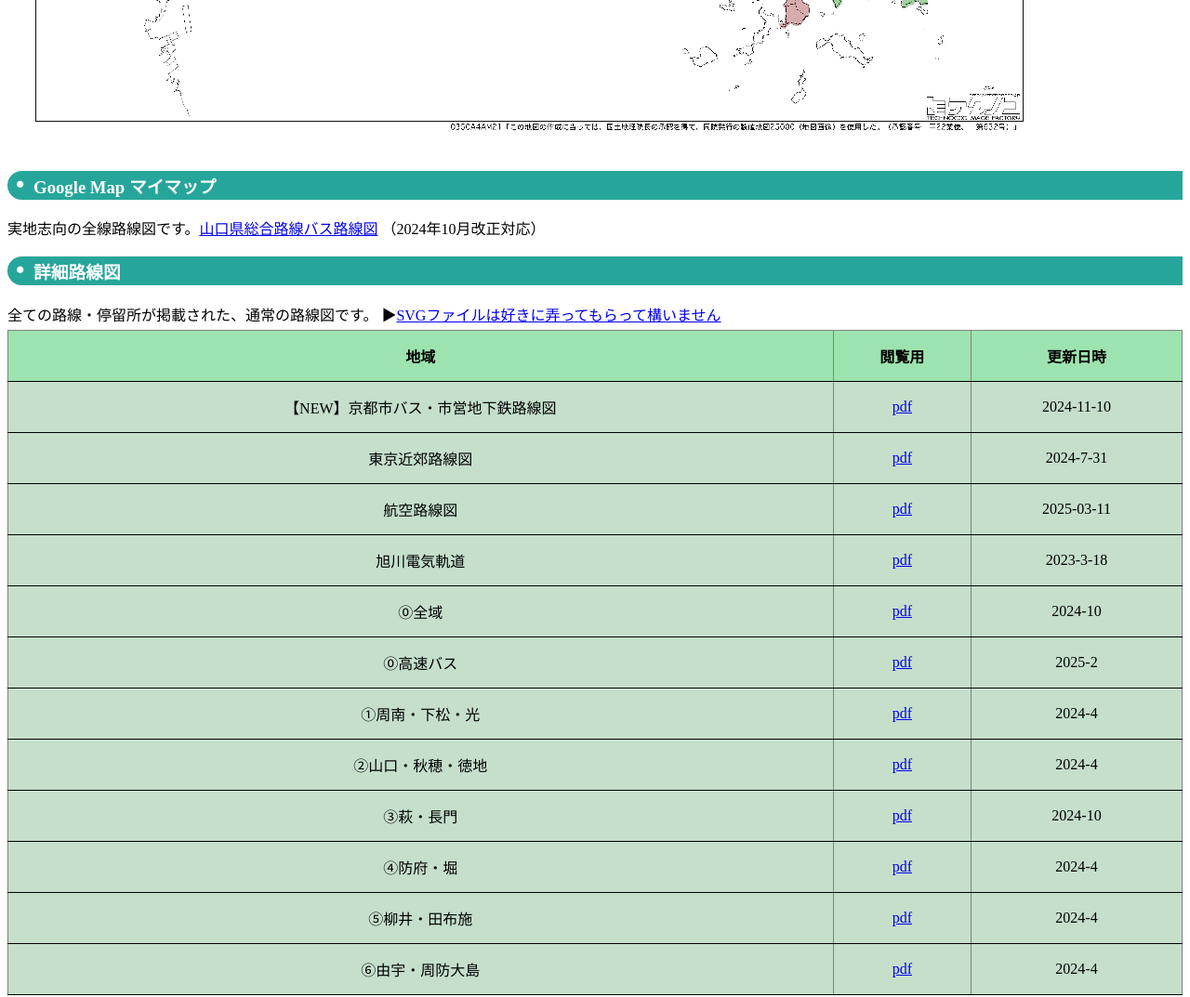
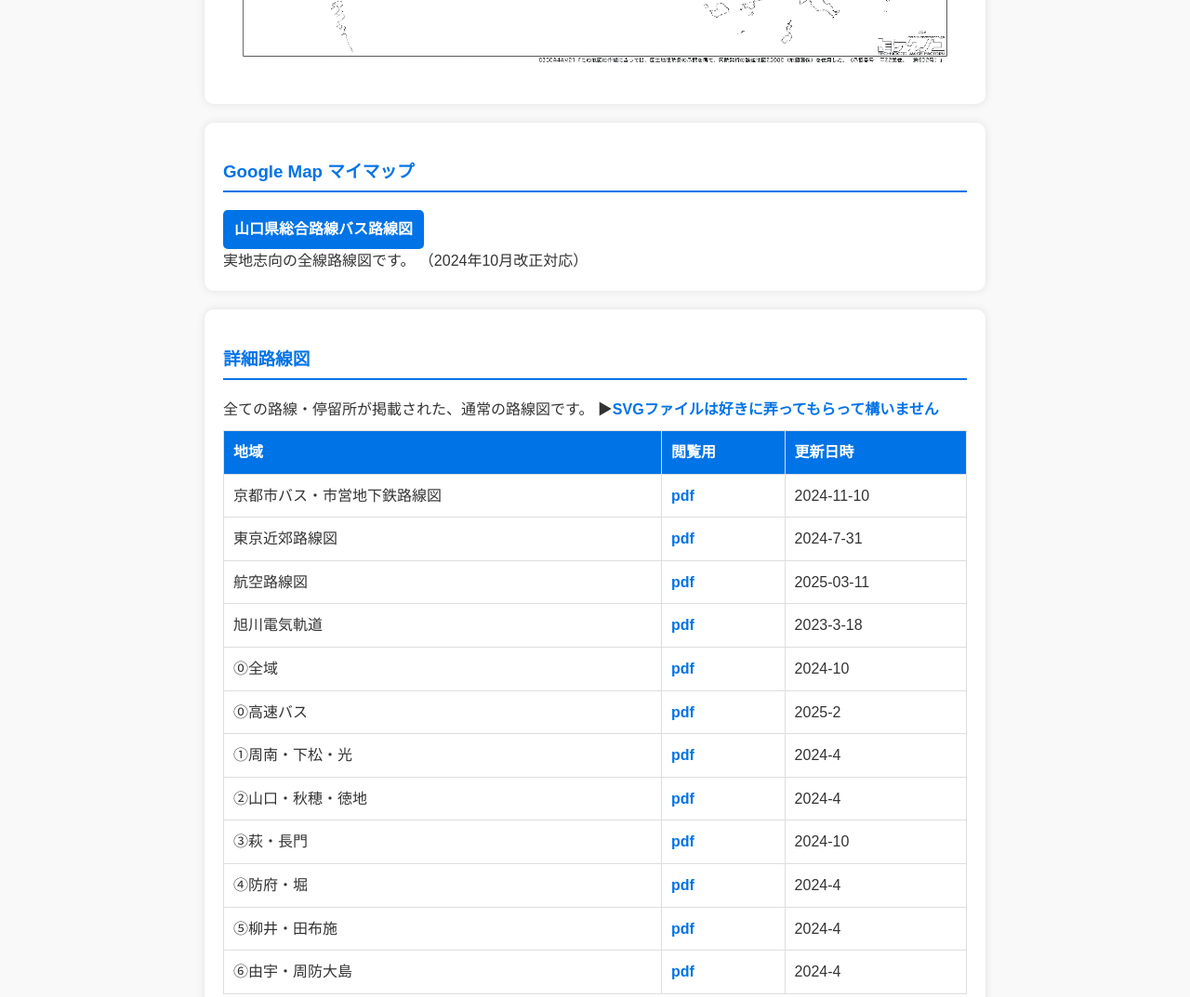
Before and after one commit to PBL-48/routemap, a plain HTML site: page index.html in a window 1280 px wide. Shown: the part 840-1913 px from the top of the page at 93% size. Drawn offline with Linux system fonts and the light colour scheme.

Commit message:
change: デザインの一新

```diff
--- a/index.html
+++ b/index.html
@@ -32,7 +32,7 @@
     </div>
   <div id="googlemap">
     <h3>Google Map マイマップ</h3>
-    実地志向の全線路線図です。<a href="https://www.google.com/maps/d/edit?mid=1QAJqJsTDWh5JOsgpUadJQ_uVgBXzL24c&usp=drive_link" target="_blank">山口県総合路線バス路線図</a>
+    <a href="https://www.google.com/maps/d/edit?mid=1QAJqJsTDWh5JOsgpUadJQ_uVgBXzL24c&usp=drive_link" target="_blank">山口県総合路線バス路線図</a><br>実地志向の全線路線図です。
     （2024年10月改正対応）
 
   </div>
@@ -48,7 +48,7 @@
                 <th>更新日時</th>
             </tr>
 	    <tr>
-                <td>【NEW】京都市バス・市営地下鉄路線図</td>
+                <td>京都市バス・市営地下鉄路線図</td>
                 <td><a href="京都市バス24-6.pdf" target="_blank">pdf</a></td>
 
                 <td>2024-11-10</td>
--- a/style.css
+++ b/style.css
@@ -1,104 +1,96 @@
-h1{
-    padding: 0.1rem 0.2rem;
-  color: #fff;
-  background: #094;
-  -webkit-box-shadow: 5px 5px 0 #007032;
-  box-shadow: 5px 5px 0 #007032;
+body {
+    font-family: 'Arial', sans-serif;
+    line-height: 1.6;
+    background-color: #f9f9f9;
+    color: #333;
+    margin: 0;
+    padding: 0;
 }
-#table, #sta{
-    margin-top: 5px;
-    width:100%;
+
+.title {
+    text-align: center;
+    background-color: #0073e6;
+    color: white;
+    padding: 20px;
+    font-size: 24px;
+}
+
+#discripition, #googlemap, #tables {
+    max-width: 800px;
+    margin: 20px auto;
+    background: white;
+    padding: 20px;
+    border-radius: 10px;
+    box-shadow: 0px 0px 10px rgba(0, 0, 0, 0.1);
+}
+
+h3 {
+    border-bottom: 2px solid #0073e6;
+    padding-bottom: 5px;
+    color: #0073e6;
+}
+
+table {
+    width: 100%;
     border-collapse: collapse;
-    border-spacing: 2;
+    margin-top: 10px;
 }
-h3 {
-    position: relative;
-	padding: 0.1em 0.3em;
-	padding-left: 1.5em;
-	vertical-align: middle;
-	color: #fff;
-	border-radius: 25px 0 0 25px;
-	background: #26a69a;
-  }
-  h3::before {
-	font-size: .9em;
-	position: absolute;
-	top: .25em;
-	left: .5em;
-	margin-right: 8px;
-	content: '●';
-	color: #fff;}
-table{
-    border-collapse: collapse;
-    border-spacing: 0;
-    width: 100%;
-    background-color:rgb(197, 223, 203)
-  }
-  table th{
-    background-color:rgb(157, 227, 175)
-  }
-  table tr{
-    border-bottom: solid 1px black;
-    cursor: pointer;
-  }
 
-  table tr:hover{
-    background-color: rgb(182, 230, 196);
-  }
+table, th, td {
+    border: 1px solid #ddd;
+    text-align: left;
+}
 
-  table th,table td{
+th, td {
+    padding: 10px;
+}
+
+th {
+    background-color: #0073e6;
+    color: white;
+}
+
+a {
+    color: #0073e6;
+    text-decoration: none;
+    font-weight: bold;
+}
+
+a:hover {
+    text-decoration: underline;
+}
+
+img {
+    display: block;
+    max-width: 100%;
+    height: auto;
+    margin: 10px auto;
+    overflow: hidden;
+}
+
+map area {
+    outline: none;
+}
+
+footer {
     text-align: center;
-    padding: 15px 0;
-  }
-h1{
-    padding: 0.1rem 0.2rem;
-  color: #fff;
-  background: #094;
-  -webkit-box-shadow: 5px 5px 0 #007032;
-  box-shadow: 5px 5px 0 #007032;
+    padding: 10px;
+    background-color: #0073e6;
+    color: white;
+    margin-top: 20px;
 }
-#table, #sta{
-    margin-top: 5px;
-    width:100%;
-    border-collapse: collapse;
-    border-spacing: 2;
+
+/* 山口県総合バス路線図のリンク強調 */
+#googlemap a {
+    display: inline-block;
+    padding: 8px 12px;
+    background-color: #0073e6;
+    color: white;
+    border-radius: 5px;
+    transition: background-color 0.3s ease;
 }
-h3 {
-    position: relative;
-	padding: 0.1em 0.3em;
-	padding-left: 1.5em;
-	vertical-align: middle;
-	color: #fff;
-	border-radius: 25px 0 0 25px;
-	background: #26a69a;
-  }
-  h3::before {
-	font-size: .9em;
-	position: absolute;
-	top: .25em;
-	left: .5em;
-	margin-right: 8px;
-	content: '●';
-	color: #fff;}
-table{
-    border-collapse: collapse;
-    border-spacing: 0;
-    width: 100%;
-    background-color:rgb(197, 223, 203)
-  }
-  table th{
-    background-color:rgb(157, 227, 175)
-  }
-  table tr{
-    border-bottom: solid 1px black;
-    cursor: pointer;
-  }
 
-  table tr:hover{
-    background-color: rgb(182, 230, 196);
-  }
-
-  table th,table td{
-    text-align: center;
-    padding: 15px 0;
-  }
+#googlemap a:hover {
+    background-color: #005bb5;
+    text-decoration: none;
+}
```
Also changed, not shown: ○萩.svg.
